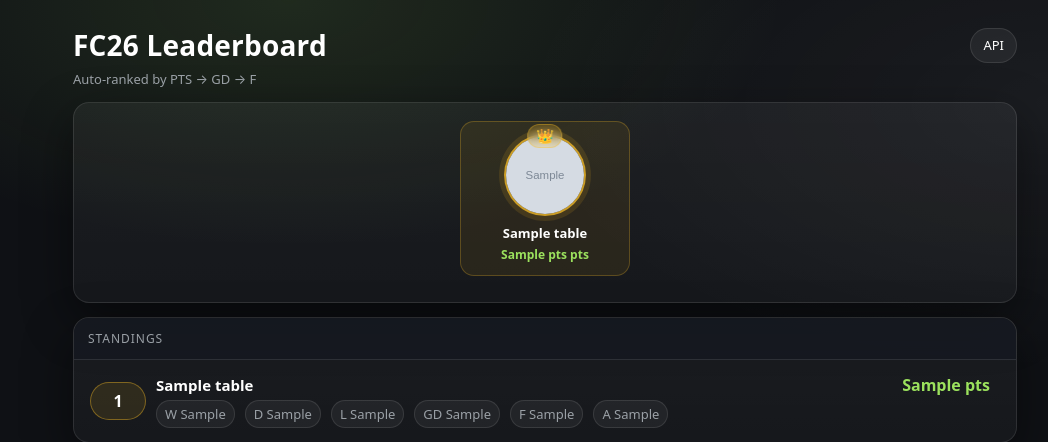
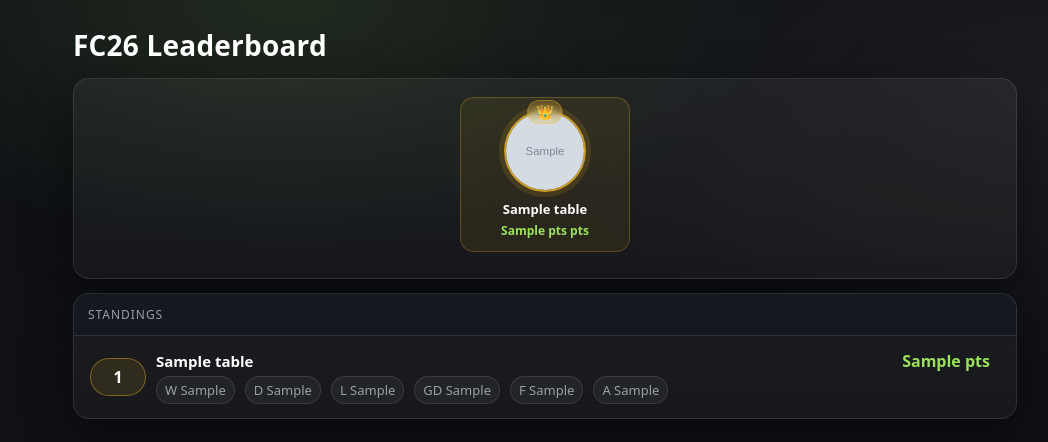
Before and after one commit to kiteAether/fc26-leaderboard, a FastAPI app: template app/templates/leaderboard.html in a window 1280 px wide. Shown: the top 442 px of the page, without its empty margins (95-1143 px from the left). Run offline with FastAPI, Linux system fonts and the light colour scheme; the template is opened without the code that fills it: most values are stand-ins (such as "Sample title", 1, 10 or a date in 2020); grey boxes marked "Sample" are stand-in pictures.

Commit message:
erase redundancy

```diff
--- a/app/templates/leaderboard.html
+++ b/app/templates/leaderboard.html
@@ -209,9 +209,7 @@
     <div class="header">
       <div>
         <h1 class="title">FC26 Leaderboard</h1>
-        <p class="sub">Auto-ranked by PTS → GD → F</p>
       </div>
-      <a class="pill" href="/api/leaderboard" target="_blank" rel="noopener">API</a>
     </div>
 
     <div class="podiumCard">
```
